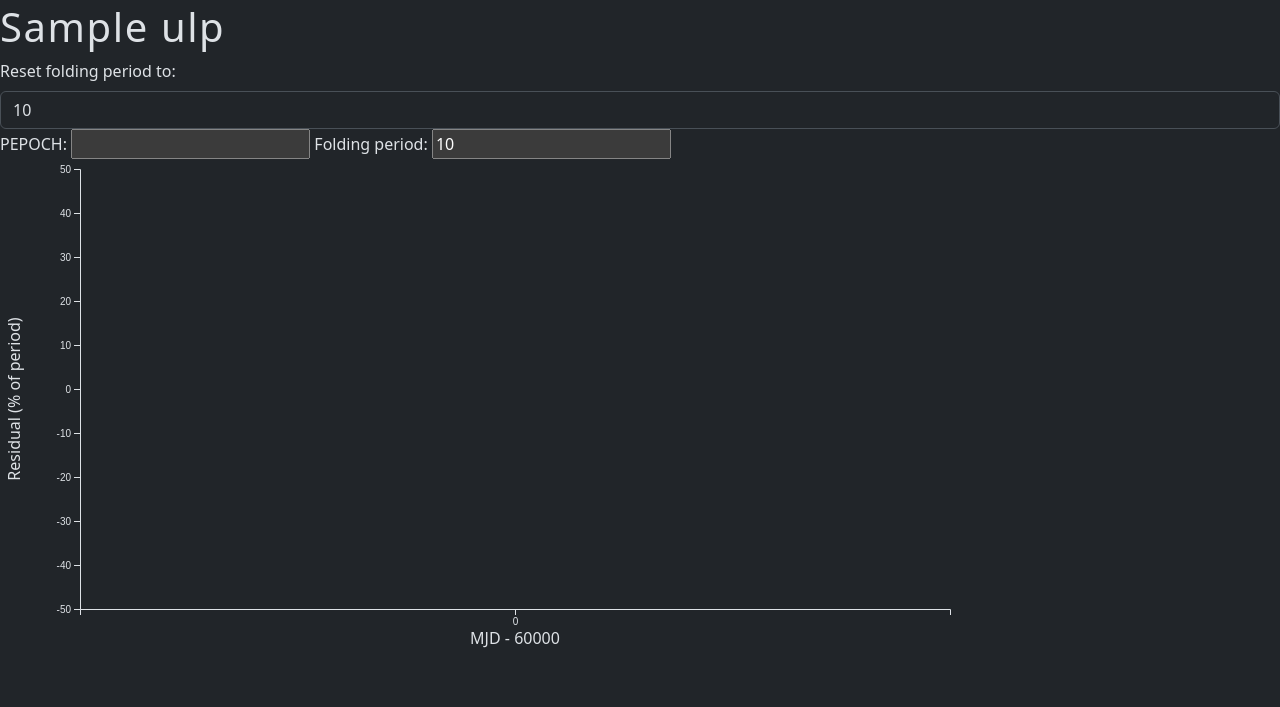
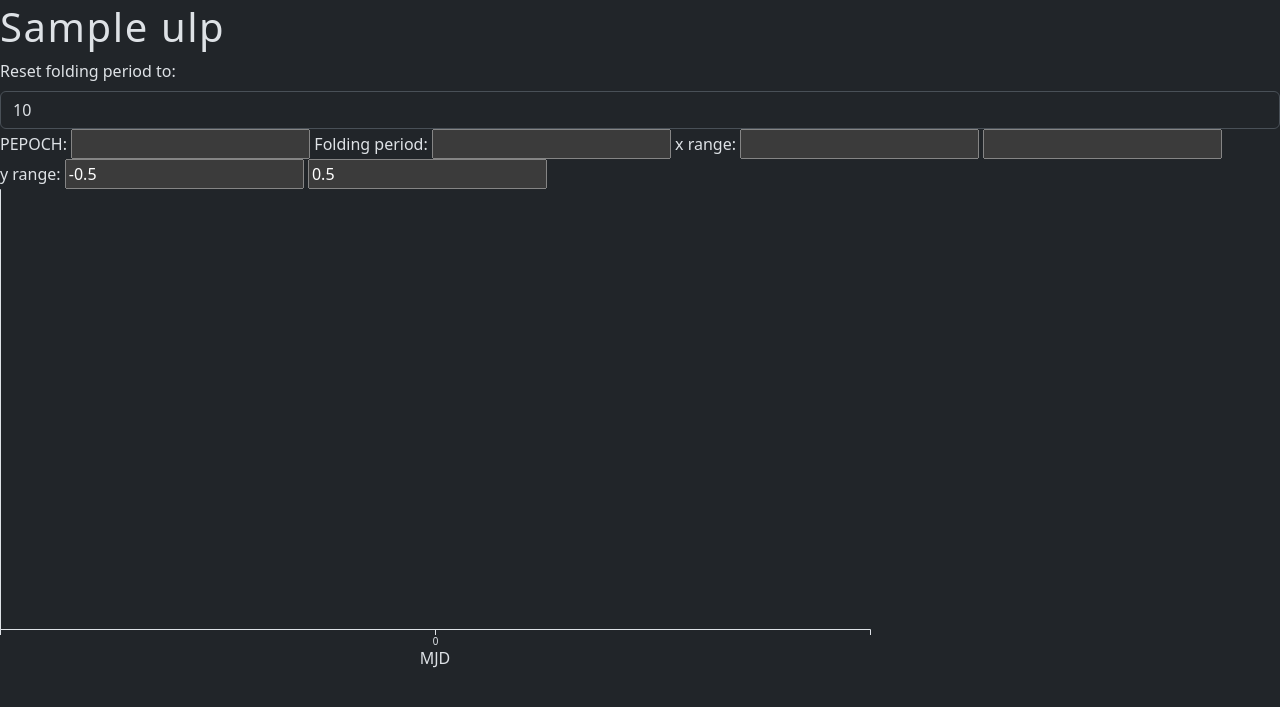
Before and after one commit to robotopia/ulp-database, a Django app: template ulp-webapp/data/templates/data/timing_residuals.html in a window 1280 px wide. Shown: the part 53-760 px from the top of the page. Run offline with Django 5.2, Linux system fonts and the light colour scheme; the template is opened without the code that fills it: most values are stand-ins (such as "Sample title", 1, 10 or a date in 2020); some libraries are stand-ins or nearby versions.

Commit message:
Added d3 plot. Now for bells and whistles

```diff
--- a/ulp-webapp/data/templates/data/timing_residuals.html
+++ b/ulp-webapp/data/templates/data/timing_residuals.html
@@ -14,24 +14,57 @@
 </select>
 
 <label for="pepoch">PEPOCH:</label>
-<input type="number" id="pepoch" value="{{ pepoch }}"/>
+<input type="number" id="pepoch" value="{{ toas.0.mjd }}" onchange="replot()"/>
 
 <label for="folding-period">Folding period:</label>
-<input type="number" id="folding_period" value="{{ folding_period.quantity }}"/>
+<input type="number" id="folding-period" value="{{ init_folding_period }}" onchange="replot()"/>
+
+<label>x range:</label>
+<input type="number" id="xmin" value="{{ plot_specs.xmin }}" onchange="replot()"/>
+<input type="number" id="xmax" value="{{ plot_specs.xmax }}" onchange="replot()"/>
+
+<label>y range:</label>
+<input type="number" id="ymin" value="-0.5" onchange="replot()"/>
+<input type="number" id="ymax" value="0.5" onchange="replot()"/>
 
 <div id="residual-plot"></div>
 
 <script src="https://d3js.org/d3.v4.js"></script>
 <script>
+
+  // Get the data for the plot
+  var plot_data = {{ toas | safe }};
+
+  // Get the folding period and the PEPOCH
+  var folding_period_element = document.getElementById("folding-period")
+  var pepoch_element = document.getElementById("pepoch")
+
+  var xmin_element = document.getElementById("xmin")
+  var xmax_element = document.getElementById("xmax")
+  var ymin_element = document.getElementById("ymin")
+  var ymax_element = document.getElementById("ymax")
+
+  // Function to calculate the pulse numbers and phases of TOAs
+  function pulse_phase(mjd, pepoch, P) {
+    // mjd and pepoch should be in days,
+    // P (the folding period) in seconds
+    var pulse = 86400*(mjd - pepoch)/P; // Dimensionless
+    var pulse_number = Math.floor(pulse)
+    var phase = (pulse + 0.5) % 1 - 0.5;
+      return {pulse: pulse, phase: phase}
+  }
+
   // set the dimensions and margins of the graph
+  var parentDiv = document.getElementById("residual-plot");
+
   var margin = {top: 10, right: 50, bottom: 50, left: 80},
     width = 1000 - margin.left - margin.right,
     height = 500 - margin.top - margin.bottom;
 
   // append the svg object to the body of the page
-    var svg = d3.select("#residual-plot")
-        .append("svg")
-        .attr("width", width + margin.left + margin.right)
+  var svg = d3.select("#residual-plot").append("svg")
+
+  svg.attr("width", width + margin.left + margin.right)
     .attr("height", height + margin.top + margin.bottom)
     .append("g")
     .attr("transform", "translate(" + margin.left + "," + margin.top + ")");
@@ -42,7 +75,7 @@
     .attr("text-anchor", "middle")
     .attr("x", width/2)
     .attr("y", height + margin.top + margin.bottom/2)
-      .text("MJD - 60000") // TODO: CHANGE TO NOT HARD-CODED
+    .text("MJD")
     .attr("fill", "var(--bs-body-color)");
   svg.append("text")
     .attr("class", "y label")
@@ -50,16 +83,25 @@
     .attr("text-anchor", "middle")
     .attr("y", -0.75*margin.left)
     .attr("x", -margin.top - height/2)
-      .text("Residual (% of period)")
+    .text("Residual phase")
     .attr("fill", "var(--bs-body-color)");
 
-    // Add X axis
+  var xaxis = svg.append("g")
+    .attr("transform", "translate(0," + height + ")");
+
+  var yaxis = svg.append("g");
+
+  var g = svg.append('g');
+
+  function plot_dataset(data, color) {
+
+    // Construct X axis
     var x = d3.scaleLinear()
-	    .domain([{{ plot_specs.xmin }}, {{ plot_specs.xmax }}])
+      .domain([xmin_element.value, xmax_element.value])
       .range([ 0, width ]);
-    var xaxis = svg.append("g")
-      .attr("transform", "translate(0," + height + ")")
-      .call(d3.axisBottom(x));
+
+    xaxis.call(d3.axisBottom(x));
+
     xaxis.selectAll("text")
       .style("fill", "var(--bs-body-color)");
     xaxis.selectAll("path")
@@ -67,12 +109,13 @@
     xaxis.selectAll("line")
       .style("stroke", "var(--bs-body-color)");
 
-    // Add Y axis
+    // Construct Y axis
     var y = d3.scaleLinear()
-      .domain([-50, 50]) // TODO: CHANGE TO NOT HARD_CODED
+      .domain([ymin_element.value, ymax_element.value])
       .range([ height, 0]);
-    var yaxis = svg.append("g")
-      .call(d3.axisLeft(y));
+
+    yaxis.call(d3.axisLeft(y));
+
     yaxis.selectAll("text")
       .style("fill", "var(--bs-body-color)");
     yaxis.selectAll("path")
@@ -80,37 +123,35 @@
     yaxis.selectAll("line")
       .style("stroke", "var(--bs-body-color)");
 
-    var plot_data = {{ plot_data | safe }};
+    // Get the folding period and the PEPOCH
+    var folding_period = folding_period_element.value
+    var pepoch = pepoch_element.value
 
-  function plot_dataset(data, color) {
-
-      g = svg.append('g')
+    // Remove previous points
+    g.selectAll('circle').remove();
+    g.selectAll('path').remove();
 
     // Add points
-      g.selectAll("dot")
+    g.selectAll(".dot")
       .data(data)
       .enter()
       .append("circle")
-          .attr("cx", function (d) { return x(d.x); })
-          .attr("cy", function (d) { return y(d.y); })
-          .attr("r", 2.5)
+        .attr("cx", function (toa) { return x(toa.mjd); })
+        .attr("cy", function (toa) { return y(pulse_phase(toa.mjd, pepoch, folding_period).phase); })
+        .attr("r", 3)
         .style("fill", color);
 
-      /*
     // Add error bars
-      g.selectAll("Pdot_err")
+    g.selectAll(".err")
       .data(data)
       .enter()
       .append("path")
-        .attr("d", (d) => d.Pdot_err > 0 ?
-            " M " + x(d.P) + "," + y(d.Pdot) +
-            " L " + x(d.P) + "," + y(d.Pdot - d.Pdot_err) +
-            " M " + x(d.P) + "," + y(d.Pdot) +
-            " L " + x(d.P) + "," + y(d.Pdot + d.Pdot_err)
-            : "M 0,0")
+      .attr("d", function (toa) {
+        return " M " + x(toa.mjd) + "," + y(pulse_phase(toa.mjd - toa.mjd_err, pepoch, folding_period).phase) +
+               " L " + x(toa.mjd) + "," + y(pulse_phase(toa.mjd + toa.mjd_err, pepoch, folding_period).phase);
+      })
       .style("stroke", color)
       .style("stroke-width", "2");
-      */
   }
 
   function replot() {
```
Also changed, not shown: ulp-webapp/data/views.py (+19 -63 lines). Lines whose indentation alone changed are shown as unchanged.
